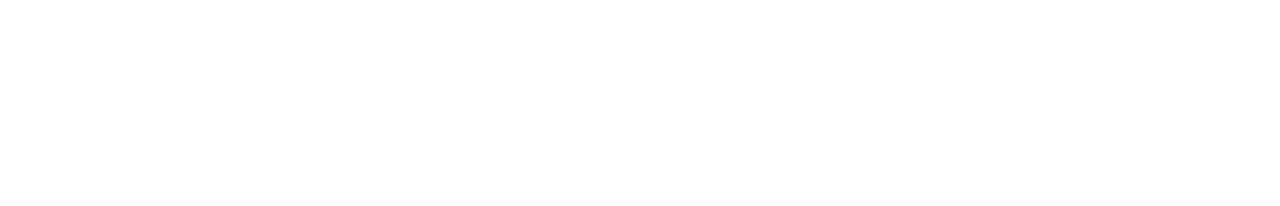
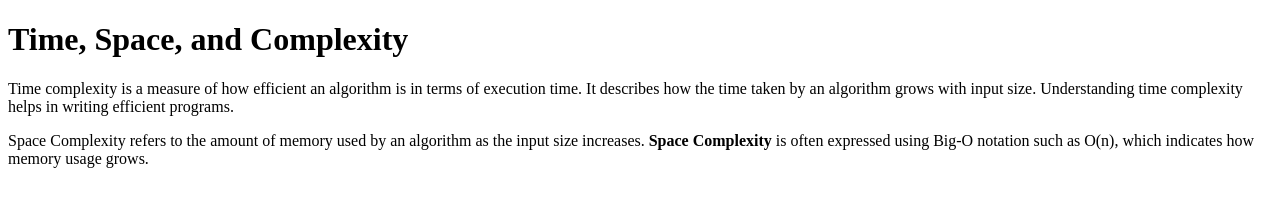
Before and after one commit to acciojob/time-and-space-complexity-anjanasri2244-star, a website: page main.html in a window 1280 px wide. Drawn offline with Linux system fonts and the light colour scheme.

Commit message:
created a submission

```diff
--- a/main.html
+++ b/main.html
@@ -7,9 +7,20 @@
 </head>
 
 <body>
-	<!-- the entire body must be written by student -->
-    <script type="text/javascript" src="./script.js">
-</script>
+
+      <h1>Time, Space, and Complexity</h1>
+
+    <p>
+        Time complexity is a measure of how efficient an algorithm is in terms of execution time.
+        It describes how the time taken by an algorithm grows with input size.
+        Understanding time complexity helps in writing efficient programs.
+    </p>
+
+
+    <p>
+        Space Complexity refers to the amount of memory used by an algorithm as the input size increases.
+        <b>Space Complexity</b> is often expressed using Big-O notation such as O(n), which indicates how memory usage grows.
+    </p>
 
 </body>
 
```
